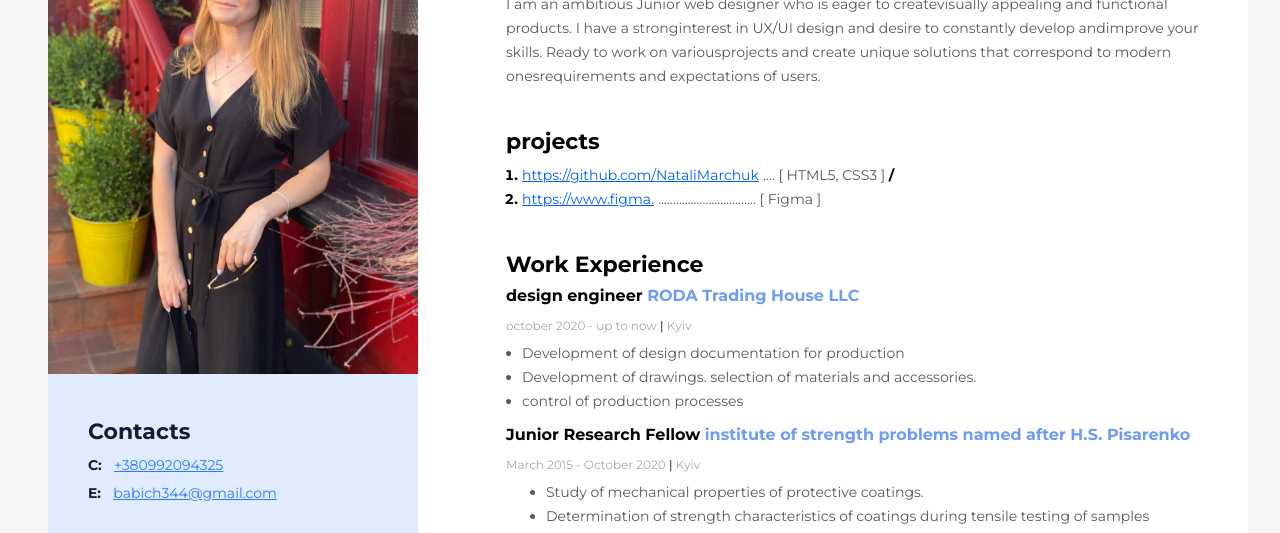
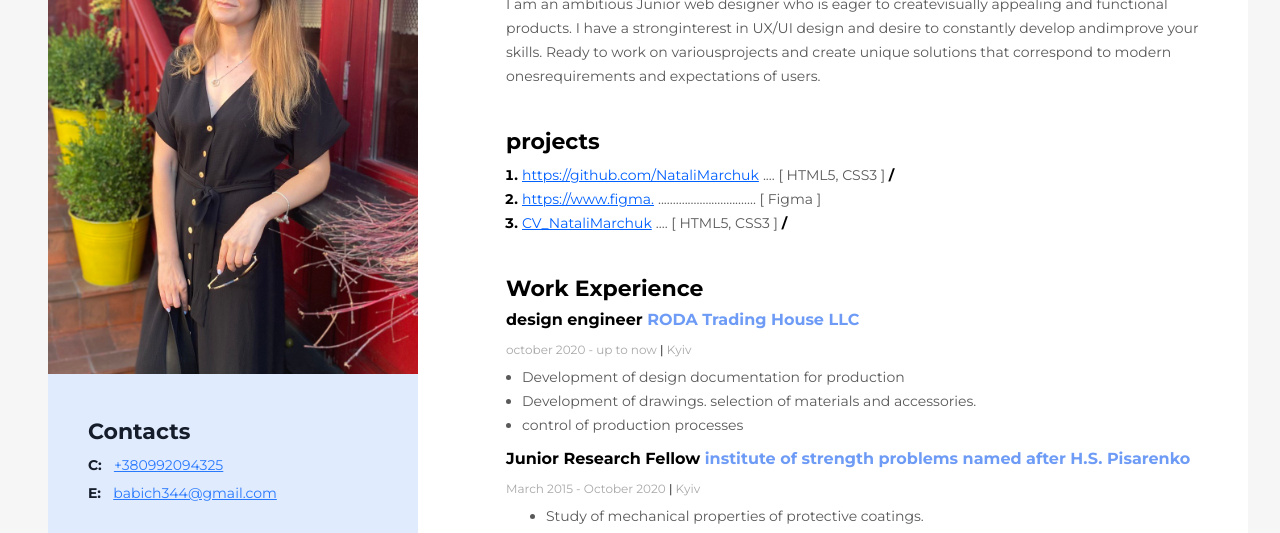
Before and after one commit to NataliMarchuk/NataliMarchuk.github.io, a plain HTML site: page index.html in a window 1280 px wide. Shown: the part 230-763 px from the top of the page. Drawn offline with Linux system fonts and the light colour scheme.

Commit message:
Update index.html

```diff
--- a/index.html
+++ b/index.html
@@ -50,6 +50,16 @@
                      </span>
 
                     </li>
+                    <li class="my-projects-item">
+                        <a class="my-projects-item-link" href="https://natalimarchuk.github.io/   " target="_blank">CV_NataliMarchuk</a>
+                       <span class="my-projects-item-tech">
+                        ....
+                        [ HTML5, CSS3 ]
+                        </span>
+
+                        /</li>
+
+
 
                 </ol>
              </div>
```
